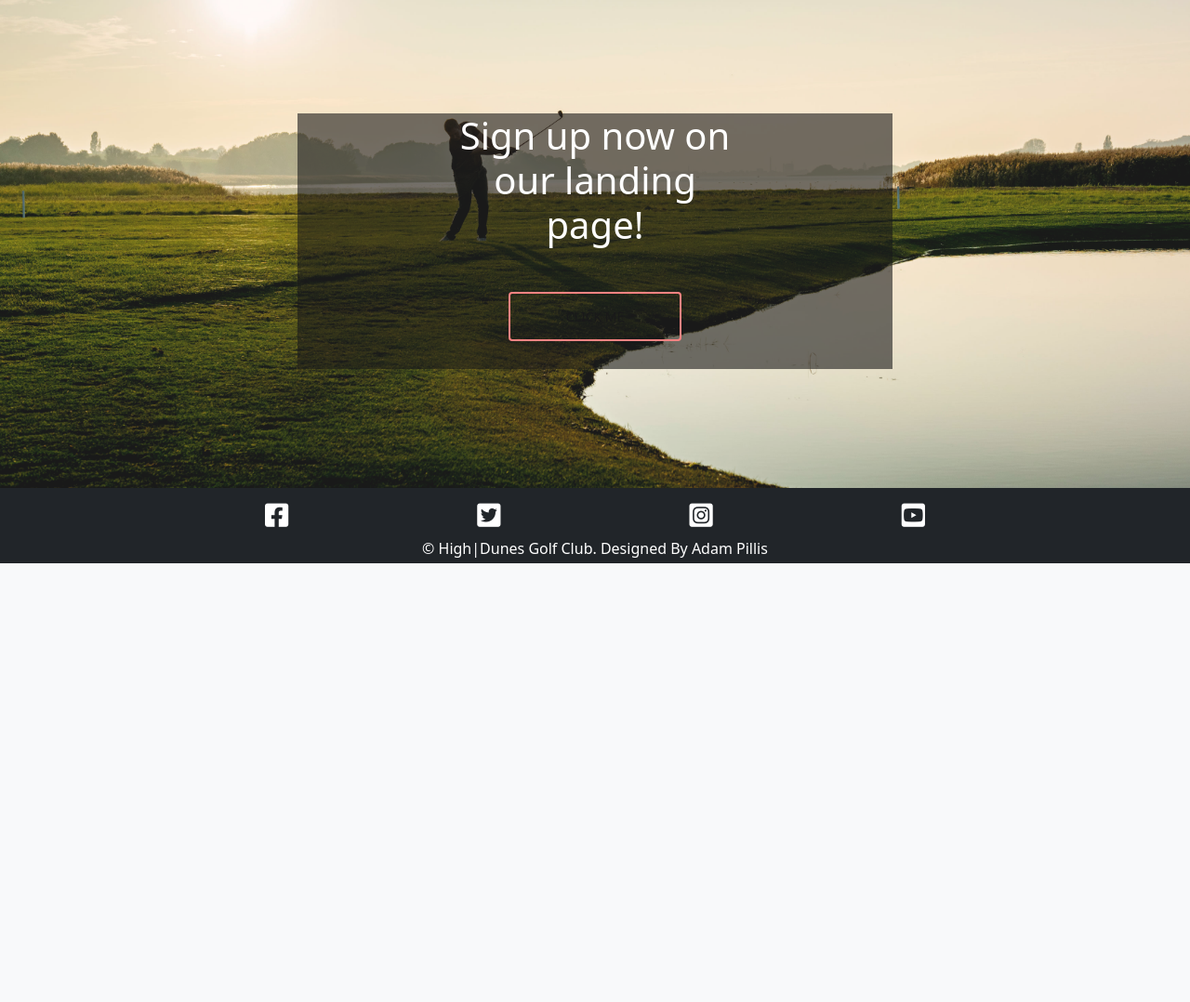
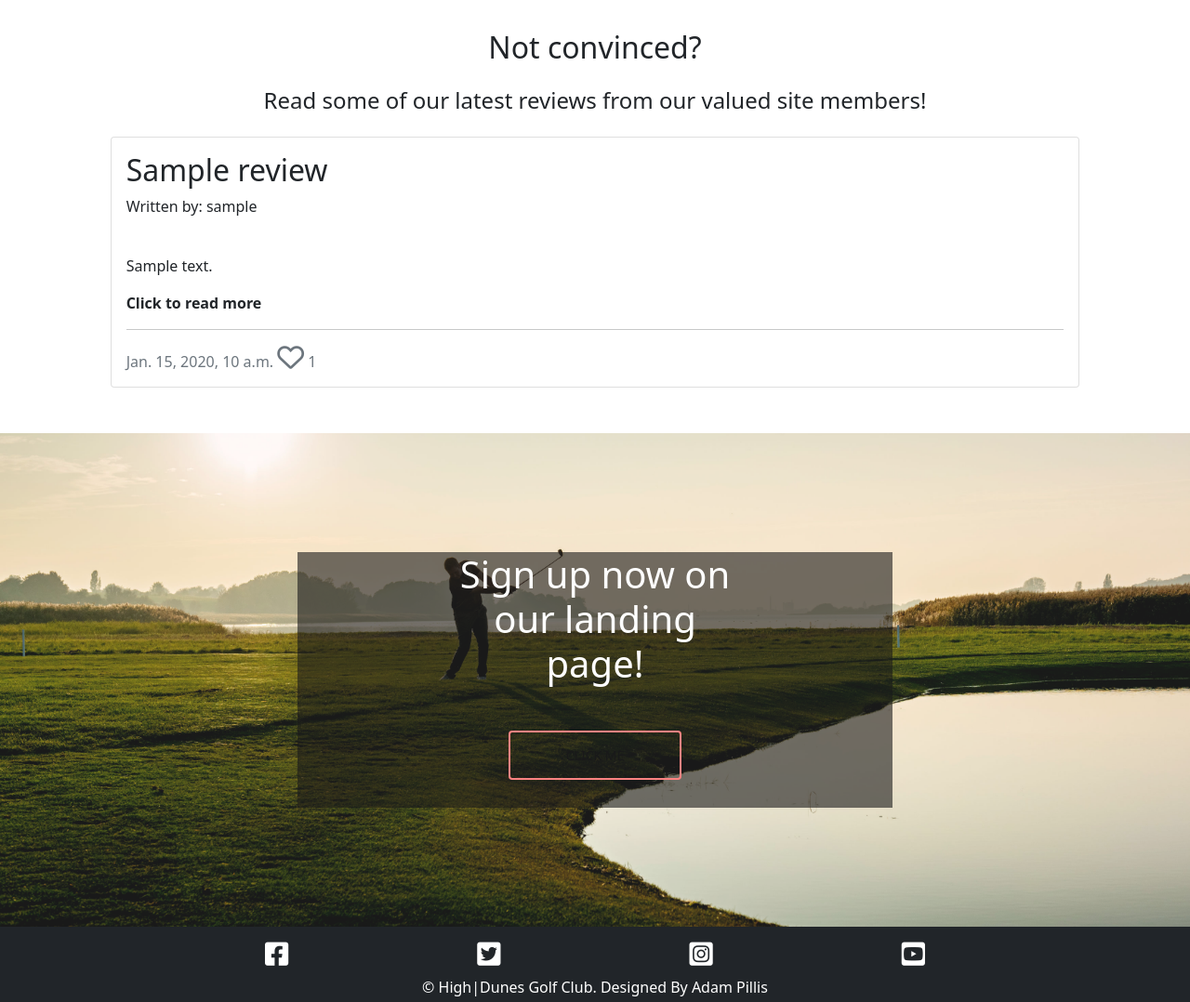
Before and after one commit to AdamPillis/HighDunes, a Django app: page / in a window 1280 px wide. Shown: the part 1522-2600 px from the top of the page at 93% size. Before the commit the page ends 2128 px from the top, so only its background shows below. Run offline with Django 3.2, Linux system fonts and the light colour scheme; tables that the repository leaves empty hold one stand-in row (values such as "Sample post").

Commit message:
Add: review section in index.html

```diff
--- a/feedback/admin.py
+++ b/feedback/admin.py
@@ -22,6 +22,8 @@
     list_display = ('body', 'created_on', 'approved')
     list_filter = ('created_on', 'approved')
     search_fields = ['body']
+    actions = ['approve_comments']
 
     def approve_comments(self, request, queryset):
+        """X"""
         queryset.update(approved=True)
--- a/feedback/models.py
+++ b/feedback/models.py
@@ -6,7 +6,6 @@
 from django.contrib.auth.models import User
 
 REVIEW_STATUS = ((0, "Draft"), (1, "Published"))
-COMMENT_STATUS = ((0, "Pending"), (1, "Approved"))
 
 
 # Create your models here.
@@ -16,6 +15,7 @@
     slug = models.SlugField(max_length=50, unique=True)
     member = models.ForeignKey(User, on_delete=models.CASCADE, related_name="review_posts")
     content = models.TextField()
+    excerpt = models.TextField(blank=True)
     created_on = models.DateTimeField(auto_now_add=True)
     status = models.IntegerField(choices=REVIEW_STATUS, default=0)
     likes = models.ManyToManyField(User, related_name='review_likes', blank=True)
@@ -37,7 +37,7 @@
     review = models.ForeignKey(Review, on_delete=models.CASCADE, related_name='comments')
     body = models.TextField()
     created_on = models.DateTimeField(auto_now_add=True)
-    approved = models.IntegerField(choices=COMMENT_STATUS, default=0)
+    approved = models.BooleanField(default=False)
 
     class Meta:
         """To set reviews order based on 'created_on' date"""
--- a/feedback/views.py
+++ b/feedback/views.py
@@ -13,4 +13,4 @@
     model = Review
     queryset = Review.objects.filter(status=1).order_by('-created_on')
     template_name = 'index.html'
-    paginate_by = 6
+    paginate_by = 3
--- a/templates/index.html
+++ b/templates/index.html
@@ -57,27 +57,75 @@
         <div class="row g-0">
             <div class="col-lg-6 text-white showcase-img" style="background-image: url('assets/img/bg-showcase-2.jpg')"></div>
             <div class="col-lg-6 my-auto showcase-text">
-                <h2>Updated For Bootstrap 5</h2>
-                <p class="lead mb-0">Newly improved, and full of great utility classes, Bootstrap 5 is leading the way in mobile responsive web development! All of the themes on Start Bootstrap are now using Bootstrap 5!</p>
+                <h2 class="text-center">Updated For Bootstrap 5</h2>
+                <p class="lead mb-0 mx-5">Newly improved, and full of great utility classes, Bootstrap 5 is leading the way in mobile responsive web development! All of the themes on Start Bootstrap are now using Bootstrap 5!</p>
             </div>
         </div>
         <div class="row g-0">
             <div class="col-lg-6 order-lg-2 text-white showcase-img" style="background-image: url('assets/img/bg-showcase-3.jpg')"></div>
             <div class="col-lg-6 order-lg-1 my-auto showcase-text">
-                <h2>Easy to Use & Customize</h2>
-                <p class="lead mb-0">Landing Page is just HTML and CSS with a splash of SCSS for users who demand some deeper customization options. Out of the box, just add your content and images, and your new landing page will be ready to go!</p>
+                <h2 class="text-center">Easy to Use & Customize</h2>
+                <p class="lead mb-0 mx-5">Landing Page is just HTML and CSS with a splash of SCSS for users who demand some deeper customization options. Out of the box, just add your content and images, and your new landing page will be ready to go!</p>
             </div>
         </div>
     </div>
 </section>
+<!-- Reviews and comments section for visitors to see -->
+<div class="container-fluid">
+    <div class="row">
+        <hr>
+        <h2 class="mt-3 text-center">Not convinced?</h2>
+        <h4 class="mt-3 text-center">Read some of our latest reviews from our valued site members!</h4>
 
-<!-- Masthead-->
+        <!-- Blog Entries Column -->
+        <div class="col-12 mt-3 left">
+            <div class="row">
+                {% for review in review_list %}
+                <div class="col-md-10 mx-auto">
+                    <div class="card mb-sm-4">
+                        <div class="card-body">
+                            <h2 class="card-title">{{ review.title }}</h2>
+                            <p class="author">Written by: {{ review.member }}</p>
+                            <br>
+                            <p class="card-text">{{ review.excerpt }}</p>
+                            <span><strong>Click to read more</strong></span>
+                            <hr />
+
+                            <p class="card-text text-muted h6">{{ review.created_on}} <i class="far fa-heart"></i>
+                                {{ review.number_of_likes }}</p>
+                        </div>
+                    </div>
+                </div>
+                {% if forloop.counter|divisibleby:3 %}
+            </div>
+            <div class="row">
+                {% endif %}
+                {% endfor %}
+
+            </div>
+        </div>
+    </div>
+    {% if is_paginated %}
+    <nav aria-label="Page navigation">
+        <ul class="pagination justify-content-center">
+            {% if page_obj.has_previous %}
+            <li><a href="?page={{ page_obj.previous_page_number }}" class="page-link">&laquo; PREV </a></li>
+            {% endif %}
+            {% if page_obj.has_next %}
+            <li><a href="?page={{ page_obj.next_page_number }}" class="page-link"> NEXT &raquo;</a></li>
+
+            {% endif %}
+        </ul>
+    </nav>
+    {% endif %}
+</div>
+<!-- Register section above footer-->
 <section class="register-image">
     <div class="container-fluid col-lg-6 position-relative">
         <div class="row justify-content-center">
             <div class="col-xl-6 align-self-sm-center">
                 <div class="text-center">
-                    <!-- Page heading-->
+                    <!-- Darkend box to include clear content and button style-->
                     <h1 class="mb-5 text-white">Sign up now on our landing page!</h1>
 
                     <button class="btn btn-hover mx-auto">Click me</button>
```
Also changed, not shown: feedback/migrations/0003_auto_20220301_1425.py (added), static/images/bg-masthead.jpg (deleted), static/images/landing-image.jpg (deleted).
